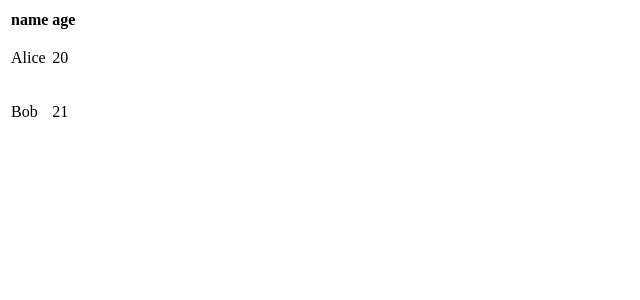
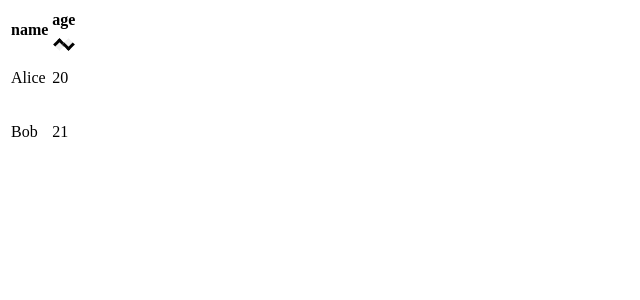
Before and after one commit to SamedhG/customitable, a React (Create React App) app: page / in a window 1280 px wide. Shown: the top 300 px of the page, without its empty margins (0-640 px from the left). Built offline with nearby package versions, Linux system fonts and the light colour scheme.

Commit message:
adds sort functionality

```diff
--- a/src/App.tsx
+++ b/src/App.tsx
@@ -12,6 +12,7 @@ function App() {
     let columns = [{
         id: "name",
         component: DummyComponent,
+        sort: false
     },
         {
             id: "age",
--- a/src/table/HeadCell.tsx
+++ b/src/table/HeadCell.tsx
@@ -1,11 +1,35 @@
-import React, {FunctionComponent, ReactNode} from 'react';
-import {Column} from './types';
+import React, {FunctionComponent, ReactNode, useMemo} from 'react';
+import {Column, Order} from './types';
 
 export type HeadCellProps = {
-    column: Column
+    column: Column,
+    onSort: (id: string, order: Order) => void
 }
 
-export const HeadCell: FunctionComponent<HeadCellProps> = React.memo(function HeadCell({column}) {
+const classes = {
+    arrow: {
+        borderStyle: 'solid',
+        borderWidth: '0 3px 3px 0',
+        borderColor: 'black',
+        display: 'inline-block',
+        padding: 3
+    },
+    up: {
+        transform: 'rotate(-135deg)',
+        WebkitTransform: 'rotate(-135deg)'
+    },
+    down: {
+        transform: 'rotate(45deg)',
+        WebkitTransform: 'rotate(45deg)'
+    }
+}
+
+export const HeadCell: FunctionComponent<HeadCellProps> = React.memo(function HeadCell({column, onSort}) {
+
+    const { sort: sortable = true } = column;
+
+    const arrowUpStyle = useMemo(() => ({...classes.arrow, ...classes.up}), []);
+    const arrowDownStyle = useMemo(() => ({...classes.arrow, ...classes.down}), []);
 
     let rendered: ReactNode;
     //TODO: figure out how to best default the header name using the id
@@ -19,7 +43,13 @@ export const HeadCell: FunctionComponent<HeadCellProps> = React.memo(function He
 
     return (
         <th>
-            {rendered}
+            <div>
+                {rendered}
+                { sortable && <div>
+                    <button style={arrowUpStyle} onClick={() => onSort(column.id, Order.ASC)}/>
+                    <button style={arrowDownStyle} onClick={() => onSort(column.id, Order.DESC)}/>
+                </div> }
+            </div>
         </th>
     );
 });
--- a/src/table/Table.tsx
+++ b/src/table/Table.tsx
@@ -1,21 +1,33 @@
-import React, {FunctionComponent} from 'react';
-import {Column, RowData} from './types';
+import React, {FunctionComponent, useCallback, useState} from 'react';
+import {Column, Order, RowData} from './types';
 import {TableHead} from './TableHead';
 import {TableBody} from './TableBody';
-
 
 export type TableProps = {
     columns: Column[],
     rows: RowData[]
 };
 
+function compare(a: any, b: any) {
+    if (a > b) return 1;
+    else if (a < b) return -1;
+    else return 0;
+}
+
 export const Table: FunctionComponent<TableProps> = React.memo(function Table(
     {columns, rows}) {
 
+    const [renderedRows, setRenderedRows] = useState(rows);
+
+    const onSort: (id: string, order: Order) => void = useCallback((id, order) =>
+            setRenderedRows(prevRows => order === Order.ASC
+                ? [...prevRows].sort((a, b) => compare(a[id], b[id]))
+                : [...prevRows].sort((a, b) => compare(b[id], a[id]))), []);
+
     return (
         <table>
-            <TableHead columns={columns}/>
-            <TableBody columns={columns} rows={rows}/>
+            <TableHead columns={columns} onSort={onSort}/>
+            <TableBody columns={columns} rows={renderedRows}/>
         </table>
     );
 });
--- a/src/table/TableHead.tsx
+++ b/src/table/TableHead.tsx
@@ -1,18 +1,19 @@
 import React, {FunctionComponent} from 'react';
-import {Column} from './types';
+import {Column, Order} from './types';
 import {HeadCell} from './HeadCell';
 
 export type TableHeadProps = {
-    columns: Column[]
+    columns: Column[],
+    onSort: (id: string, order: Order) => void
 }
 
-export const TableHead: FunctionComponent<TableHeadProps> = React.memo(function ({ columns }) {
+export const TableHead: FunctionComponent<TableHeadProps> = React.memo(function ({columns, onSort}) {
 
     return (
         <thead>
-            <tr>
-                {columns.map(column => <HeadCell key={column.id} column={column} />)}
-            </tr>
+        <tr>
+            {columns.map(column => <HeadCell key={column.id} column={column} onSort={onSort}/>)}
+        </tr>
         </thead>
     );
 });
--- a/src/table/types.ts
+++ b/src/table/types.ts
@@ -27,3 +27,8 @@ export type Column = {
     filter?: FilterType,
     sort?: boolean
 };
+
+export enum Order {
+    ASC,
+    DESC
+}
```
